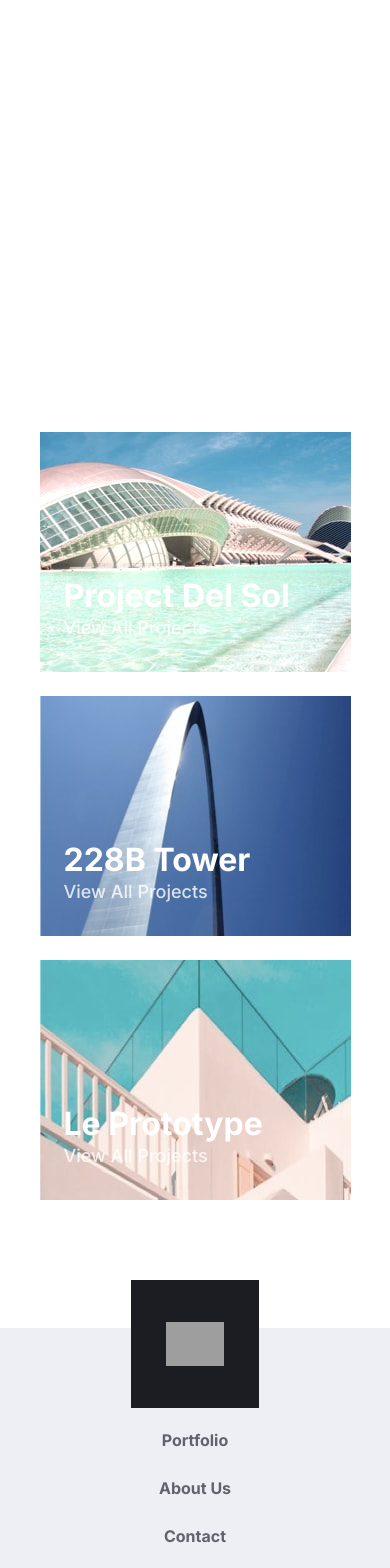
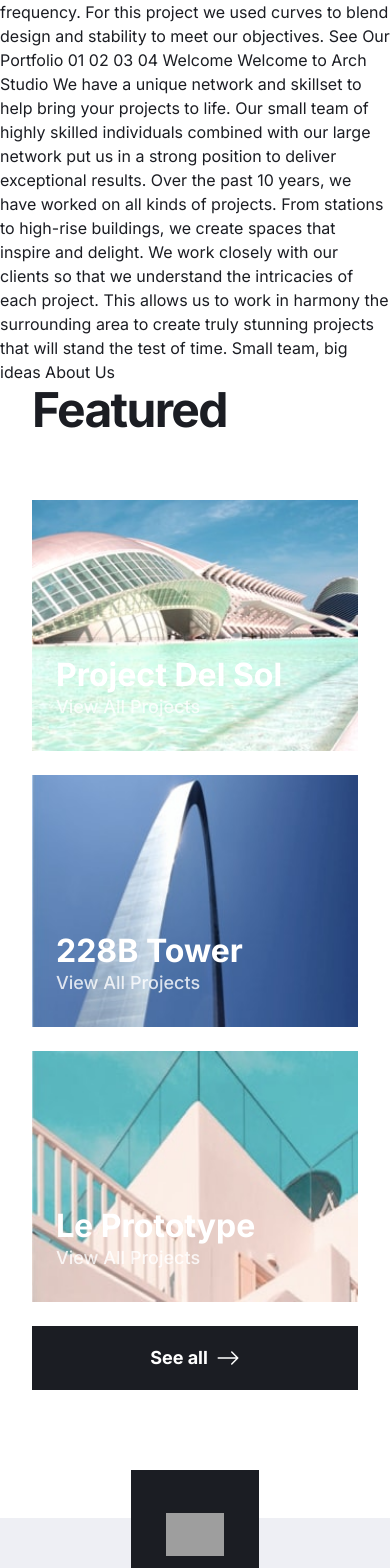
Before and after one commit to KingJosephI/architect-app, a Next.js app: page / in a window 390 px wide. Shown: the part 432-2000 px from the top of the page. Built offline with nearby package versions, Linux system fonts and the light colour scheme; grey boxes are pictures that could not be loaded.

Commit message:
feat:complete the Featured section

```diff
--- a/app/common/FeaturedCard/FeaturedCard.tsx
+++ b/app/common/FeaturedCard/FeaturedCard.tsx
@@ -19,7 +19,7 @@ const FeaturedCard = ({ title, number, image }: IPortfolioCard) => {
         <img
           src={image.mobile}
           alt="Porfolio Cover Illustration"
-          className="hover:opacity-80 lg:w-[354px] lg:h-[560px]"
+          className="w-screen hover:opacity-80 lg:w-[354px] lg:h-[560px]"
         />
       </picture>
       <div className="absolute bottom-8 left-6">
--- a/app/common/Header/Header.tsx
+++ b/app/common/Header/Header.tsx
@@ -4,7 +4,7 @@ import { RxHamburgerMenu } from "react-icons/rx";
 
 const Header = () => {
   return (
-    <header className="flex items-center px-8 justify-between md:justify-start  lg:px-[165px] py-8 md:py-14 md:px-24">
+    <header className="flex items-center px-8 justify-between md:justify-start  lg:px-[165px] py-8 md:py-14 md:px-10">
       <Link href="/">
         <Image
           src="/assets/logo-black.svg"
--- a/app/page.tsx
+++ b/app/page.tsx
@@ -4,12 +4,13 @@ import { Inter } from "next/font/google";
 import Link from "next/link";
 import { FeaturedCard } from "./common";
 import { portfolioData } from "./portfolio/data";
+import { BsArrowRight } from "react-icons/bs";
 
 const inter = Inter({ subsets: ["latin"] });
 
 export default function Home() {
   return (
-    <main>
+    <main className="text-veryDarkBlue">
       Project Paramour Project made for an art museum near Southwest London.
       Project Paramour is a statement of bold, modern architecture. See Our
       Portfolio Seraph Station The Seraph Station project challenged us to
@@ -31,13 +32,20 @@ export default function Home() {
       project. This allows us to work in harmony the surrounding area to create
       truly stunning projects that will stand the test of time. Small team, big
       ideas About Us
-      <section>
-        <div>
-          <h2>Featured</h2>
-          <Link href="/portfolio">See all</Link>
+      <section className="grid px-8 md:mb-[200px] md:px-[40px] lg:px-[165px]">
+        <div className="flex justify-between pb-16">
+          <h2 className="font-bold text-5xl leading-[52px] -tracking-[1.71px]">
+            Featured
+          </h2>
+          <div className="hidden px-10 md:flex gap-2 items-center bg-veryDarkBlue text-white">
+            <Link href="/portfolio" className="font-bold text-[18px] leading-6">
+              See all
+            </Link>
+            <BsArrowRight className="text-2xl" />
+          </div>
         </div>
 
-        <section className="grid gap-6 pb-32 place-items-center lg:grid-cols-3 md:px-[40px] lg:px-[165px]">
+        <section className="grid gap-6 place-items-center lg:grid-cols-3 ">
           <FeaturedCard
             title="Project Del Sol"
             image={portfolioData[3].image}
@@ -54,6 +62,13 @@ export default function Home() {
             number={3}
           />
         </section>
+
+        <div className="md:hidden mt-6 mb-32 px-10 py-5 flex gap-2 items-center justify-center bg-veryDarkBlue text-white">
+          <Link href="/portfolio" className="font-bold text-[18px] leading-6">
+            See all
+          </Link>
+          <BsArrowRight className="text-2xl" />
+        </div>
       </section>
     </main>
   );
--- a/app/portfolio/PortfolioCard/PortfolioCard.tsx
+++ b/app/portfolio/PortfolioCard/PortfolioCard.tsx
@@ -21,7 +21,7 @@ const PortfolioCard = ({ title, date, image }: IPortfolioCard) => {
         <img
           src={image.mobile}
           alt="Porfolio Cover Illustration"
-          className="hover:opacity-80 lg:w-[354px] lg:h-[560px]"
+          className="hover:opacity-80 w-screen"
         />
       </picture>
       <div className="absolute bottom-8 left-6">
--- a/app/portfolio/page.tsx
+++ b/app/portfolio/page.tsx
@@ -9,7 +9,7 @@ export const metadata = {
 const Portfolio = () => {
   return (
     <main>
-      <section className="grid gap-6 pb-32 place-items-center lg:grid-cols-3 md:px-[40px] lg:px-[165px]">
+      <section className="grid gap-6 pb-32 place-items-center lg:grid-cols-3 px-8 md:px-[40px] lg:px-[165px]">
         {portfolioData.map(({ title, date, image, id }) => (
           <PortfolioCard key={id} title={title} date={date} image={image} />
         ))}
```
